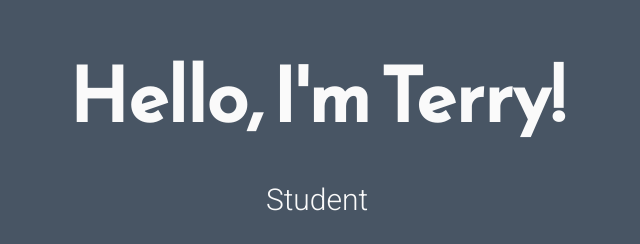
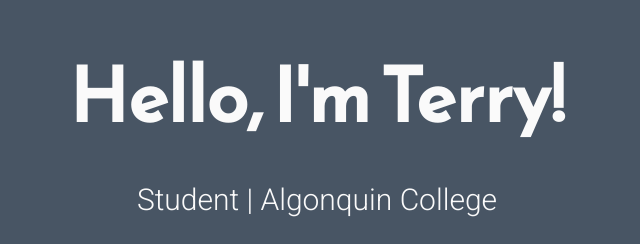
Before and after one commit to wong0373/wong0373.github.io, a plain HTML site: page index.html in a window 1280 px wide. Shown: the part 217-461 px from the top of the page, without its empty margins (323-963 px from the left). Drawn offline with Linux system fonts and the light colour scheme.

Commit message:
my profile

```diff
--- a/index.html
+++ b/index.html
@@ -52,7 +52,7 @@
   <body onload="startProcess()">
     <main>
       <div class="intro">Hello, I'm Terry!</div>
-      <div class="tagline">Student</div>
+      <div class="tagline">Student | Algonquin College</div>
       <!-- Find your icons from here - https://fontawesome.com/icons?d=gallery&s=brands -->
       <div class="icons-social">
         <a target="_blank" href="https://github.com/wong0373"
```
Also changed, not shown: 1 other file.
